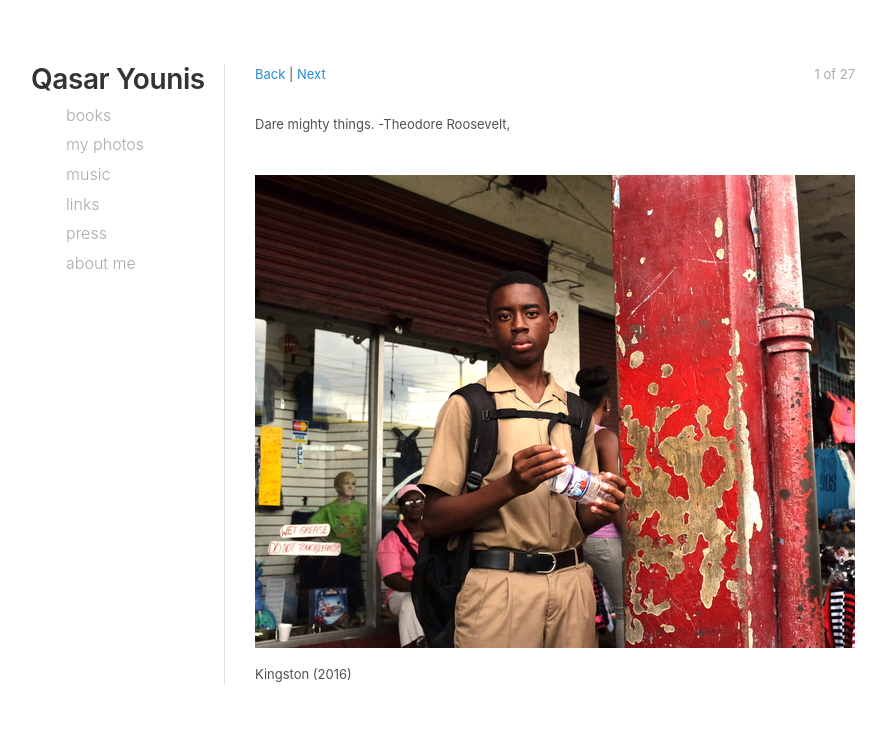
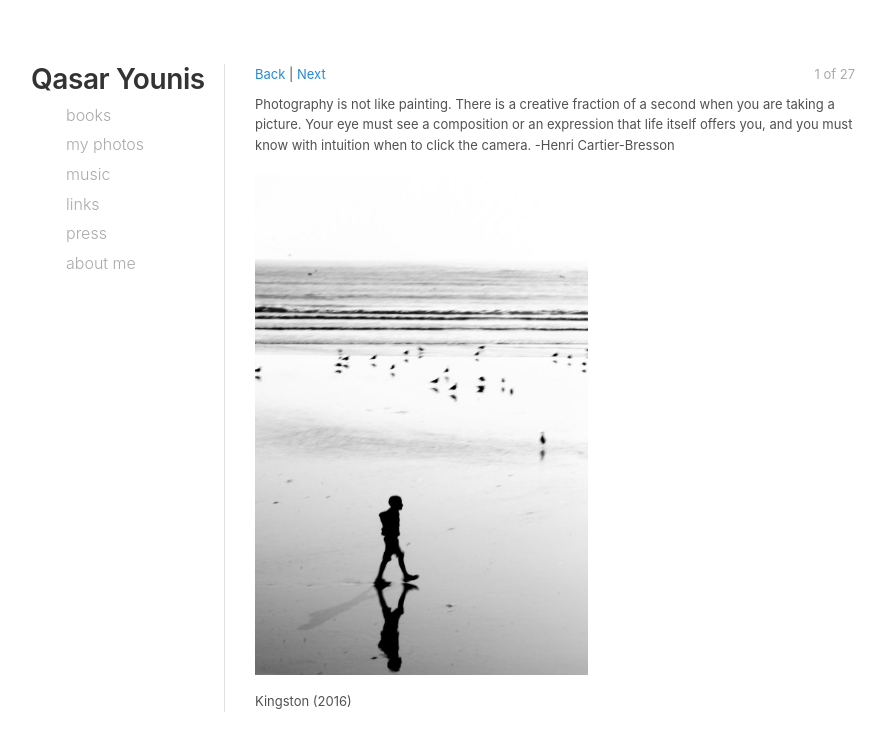
Before and after one commit to qasar/qasar.github.io, a Jekyll site: the page built from photos.html, in a window 1280 px wide. Shown: the top 751 px of the page, without its empty margins (35-921 px from the left). Built offline with Jekyll 4.4.1, drawn with Linux system fonts in a browser that asks for light colours.

Commit message:
Update photos.html

```diff
--- a/photos.html
+++ b/photos.html
@@ -4,8 +4,8 @@ permalink: /photos/
 ---
 <script>
 var imageGallery = [
+	"http://qasaryounis.com/assets/beach.jpg",
 	"http://qasaryounis.com/assets/jam.jpg",
-	"http://qasaryounis.com/assets/beach.jpg",
 	"http://qasaryounis.com/assets/nyc.jpg",
 	"http://qasaryounis.com/assets/air.jpg",
 	"http://qasaryounis.com/assets/ken2.jpg",
@@ -170,10 +170,10 @@ function handlePhotoClick(event, img) {
 </div>
 
 <div id="imageText">
-Dare mighty things. -Theodore Roosevelt,
+Photography is not like painting. There is a creative fraction of a second when you are taking a picture. Your eye must see a composition or an expression that life itself offers you, and you must know with intuition when to click the camera. -Henri Cartier-Bresson
 </div>
 
-<img id="gallery" onclick="handlePhotoClick(event, this)"  src=	"http://qasaryounis.com/assets/jam.jpg",>
+<img id="gallery" onclick="handlePhotoClick(event, this)"  src=	"http://qasaryounis.com/assets/beach.jpg",>
 
 <div id="locationsText">
 Kingston (2016)
```
Also changed, not shown: other parts of photos.html (+1 -1 lines).
